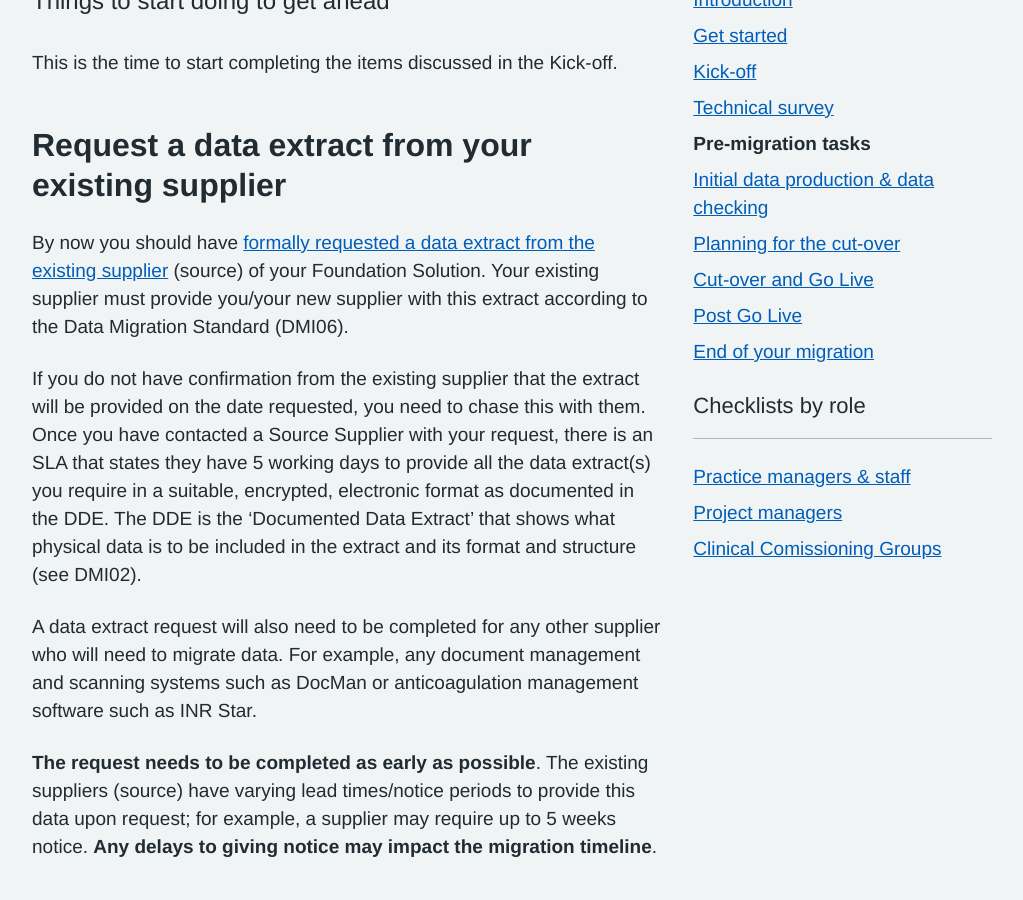
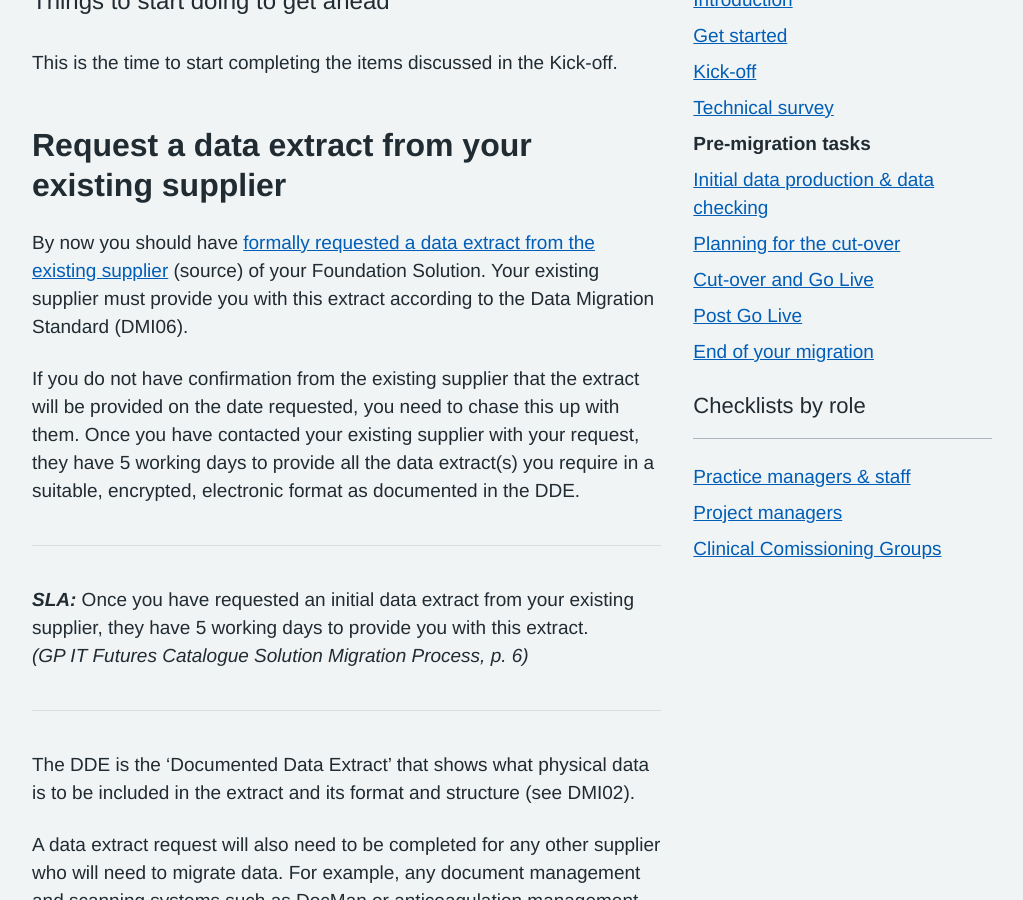
Before and after one commit to nhsconnect/prm-practice-migration, a Jekyll site: the page built from guide/03-pre-migration-planning.md, in a window 1280 px wide and 900 px high, scrolled down 432 px. Shown: the whole window, without its empty margins (128-1151 px from the left). Built offline with Jekyll 4.4.1, drawn with Linux system fonts in a browser that asks for light colours; some web fonts are replaced.

Commit message:
Update 03-pre-migration-planning.md

```diff
--- a/guide/03-pre-migration-planning.md
+++ b/guide/03-pre-migration-planning.md
@@ -13,9 +13,17 @@ This is the time to start completing the items discussed in the Kick-off.
 
 ## Request a data extract from your existing supplier {#request-data-extract}
 
-By now you should have [formally requested a data extract from the existing supplier](/prm-practice-migration/guide/get-started#request-data-extract) (source) of your Foundation Solution. Your existing supplier must provide you/your new supplier with this extract according to the Data Migration Standard (DMI06).
+By now you should have [formally requested a data extract from the existing supplier](/prm-practice-migration/guide/get-started#request-data-extract) (source) of your Foundation Solution. Your existing supplier must provide you with this extract according to the Data Migration Standard (DMI06).
 
-If you do not have confirmation from the existing supplier that the extract will be provided on the date requested, you need to chase this with them. Once you have contacted a Source Supplier with your request, there is an SLA that states they have 5 working days to provide all the data extract(s) you require in a suitable, encrypted, electronic format as documented in the DDE. The DDE is the 'Documented Data Extract' that shows what physical data is to be included in the extract and its format and structure (see DMI02).
+If you do not have confirmation from the existing supplier that the extract will be provided on the date requested, you need to chase this up with them. Once you have contacted your existing supplier with your request, they have 5 working days to provide all the data extract(s) you require in a suitable, encrypted, electronic format as documented in the DDE.
+
+* * *
+**_SLA:_**  Once you have requested an initial data extract from your existing supplier, they have 5 working days to provide you with this extract.
+<br><em>(GP IT Futures Catalogue Solution Migration Process, p. 6)</em>
+* * *
+<!-- [UPLIFT] added reference to the Supplier SLA in terms of responding to queries from a Migration Management Agent -->
+
+The DDE is the 'Documented Data Extract' that shows what physical data is to be included in the extract and its format and structure (see DMI02).
 <!-- [UPLIFT] added reference to the Supplier SLA in terms of responding to a request for an extract -->
 
 A data extract request will also need to be completed for any other supplier who will need to migrate data. For example, any document management and scanning systems such as DocMan or anticoagulation management software such as INR Star.
```
